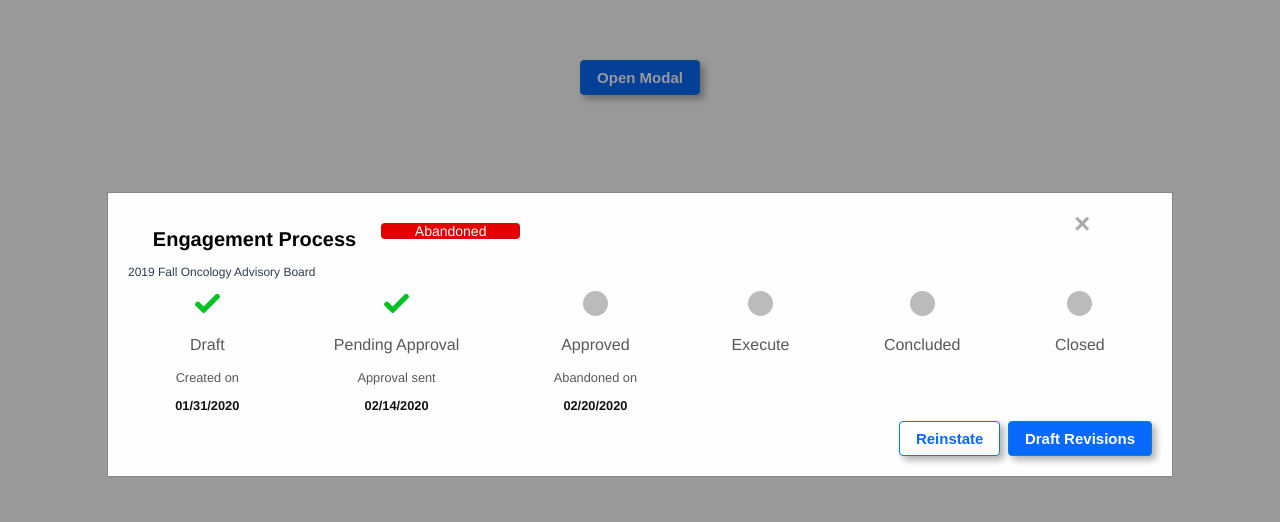
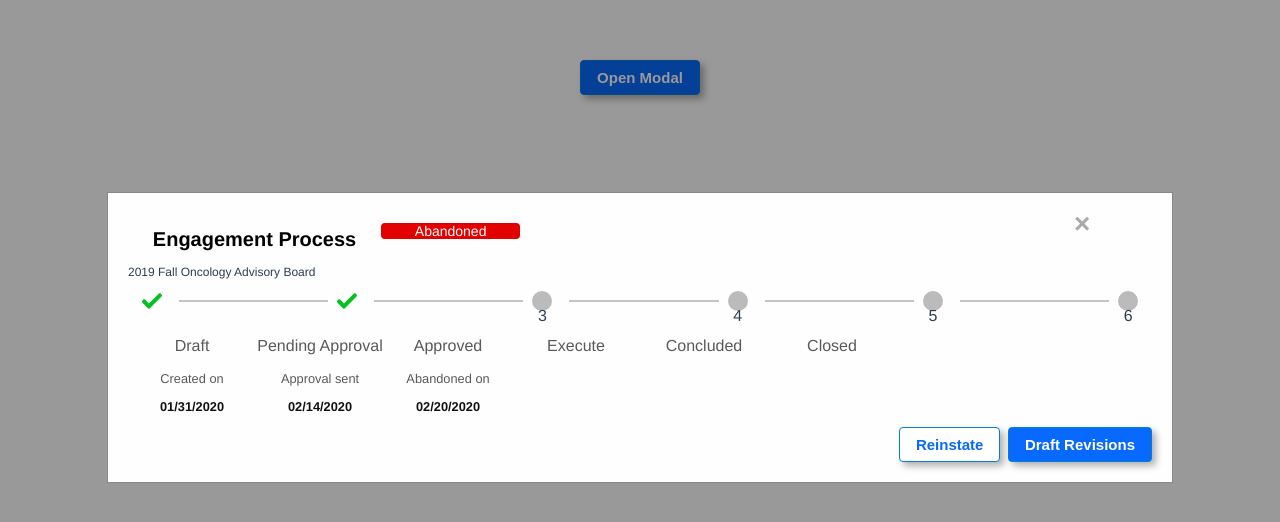
Before and after one commit to ZoiloGranda/modal-test, a Vue app: page / in a window 1280 px wide. Shown: the top 522 px of the page. Built offline with nearby package versions, Linux system fonts and the light colour scheme.

Commit message:
Step lines

```diff
--- a/src/components/Steps.vue
+++ b/src/components/Steps.vue
@@ -1,34 +1,65 @@
 <template>
-  <div class="container flex">
-    <div class="step">
+  <div class="">
+    <div class="flow-container flex">
+      <div class="step-1">
         <img src="../assets/check.svg" class="icon" alt="checkmark" />
+      </div>
+      <div class="step-5">
+        <div class="line"></div>
+      </div>
+      <div class="step-1">
+        <img src="../assets/check.svg" class="icon" alt="checkmark" />
+      </div>
+      <div class="step-5">
+        <div class="line"></div>
+      </div>
+      <div class="step-1">
+        <span class="dot"><p>3</p></span>
+      </div>
+      <div class="step-5">
+        <div class="line"></div>
+      </div>
+      <div class="step-1">
+        <span class="dot"><p>4</p></span>
+      </div>
+      <div class="step-5">
+        <div class="line"></div>
+      </div>
+      <div class="step-1">
+        <span class="dot"><p>5</p></span>
+      </div>
+      <div class="step-5">
+        <div class="line"></div>
+      </div>
+      <div class="step-1">
+        <span class="dot"><p>6</p></span>
+      </div>
+    </div>
+    <div class="description-container flex">
+      <div class="description-step">
         <p class="gray-text">Draft</p>
         <p class="gray-text font-size-small">Created on</p>
         <p class="black-text font-size-small bold-text">01/31/2020</p>
       </div>
-    <div class="step">
-      <img src="../assets/check.svg" class="icon" alt="checkmark" />
+      <div class="description-step">
         <p class="gray-text">Pending Approval</p>
         <p class="gray-text font-size-small">Approval sent</p>
         <p class="black-text font-size-small bold-text">02/14/2020</p>
       </div>
-    <div class="step">
-      <span class="dot"></span>
+      <div class="description-step">
         <p class="gray-text">Approved</p>
         <p class="gray-text font-size-small">Abandoned on</p>
         <p class="black-text font-size-small bold-text">02/20/2020</p>
       </div>
-    <div class="step">
-      <span class="dot"></span>
+      <div class="description-step">
         <p class="gray-text">Execute</p>
       </div>
-    <div class="step">
-      <span class="dot"></span>
+      <div class="description-step">
         <p class="gray-text">Concluded</p>
       </div>
-    <div class="step">
-      <span class="dot"></span>
+      <div class="description-step">
         <p class="gray-text">Closed</p>
+      </div>
     </div>
   </div>
 </template>
@@ -53,22 +84,38 @@ export default {
 
 <!-- Add "scoped" attribute to limit CSS to this component only -->
 <style scoped lang="scss">
-.container {
- height: 130px;
-  .step {
+.flow-container {
+  height: 30px;
+  .step-1 {
     flex-grow: 1;
     height: 30px;
+    // width: 10vw;
     .icon {
-      height: 25px;
-      width: 25px;
+      height: 20px;
+      width: 20px;
     }
     .dot {
-      height: 25px;
-      width: 25px;
+      height: 20px;
+      width: 20px;
       background-color: #bbb;
       border-radius: 50%;
       display: inline-block;
     }
   }
+  .step-5{
+   flex-grow: 5;
+   .line {
+    width: 100%;
+    height: 0;
+    border: 1px solid #c4c4c4;
+    margin: 3px;
+    display: inline-block;
+   }
+  }
+}
+.description-container {
+  .description-step {
+    width: 10vw;
+  }
 }
 </style>
```
Lines whose indentation alone changed are shown as unchanged.
